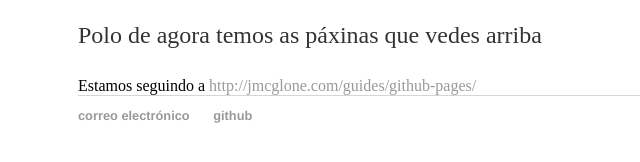
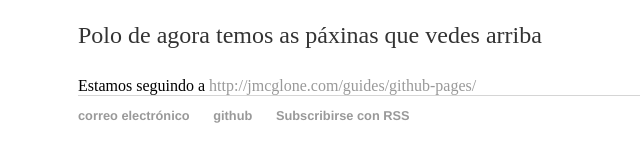
Before and after one commit to irocho/irocho.github.io, a Jekyll site: the page built from index.html, in a window 1280 px wide. Shown: the part 236-398 px from the top of the page, without its empty margins (114-754 px from the left). Built offline with Jekyll 4.4.1, drawn with Linux system fonts in a browser that asks for light colours.

Commit message:
engadín ligazón a RSS

```diff
--- a/_layouts/default.html
+++ b/_layouts/default.html
@@ -24,6 +24,7 @@
     		<ul>
         		<li><a href="mailto:irocho.profe@gmail.com">correo electrónico</a></li>
         		<li><a href="https://github.com/irocho">github</a></li>
+        		<li><a href="http://irocho.github.io/blog/atom.xml">Subscribirse con RSS</a></li>
 			</ul>
 		</footer>
 	</body>
```
